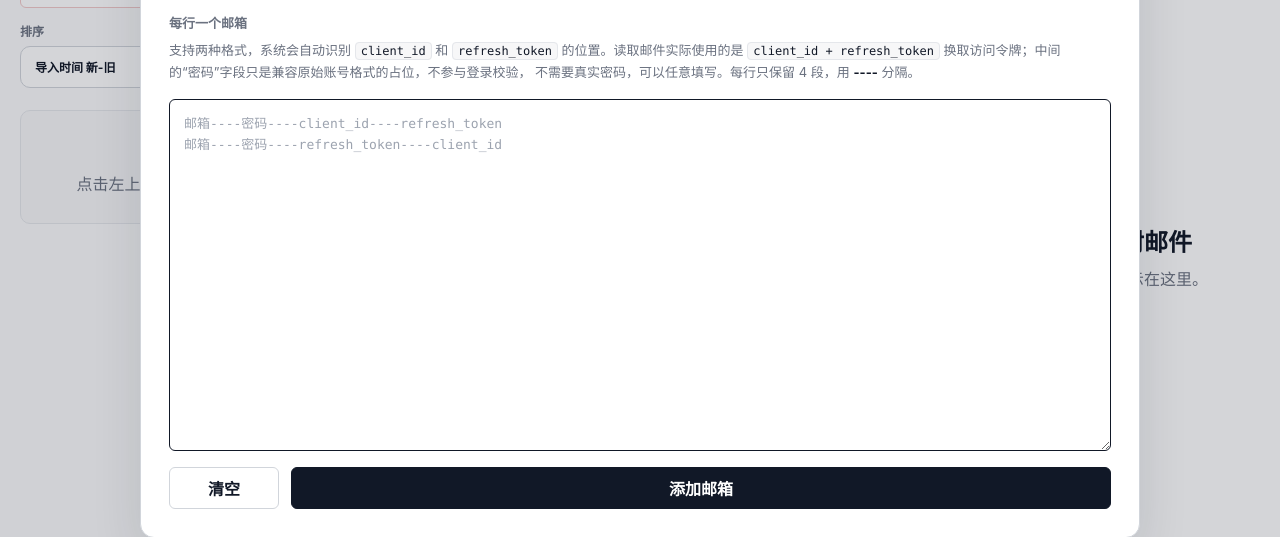
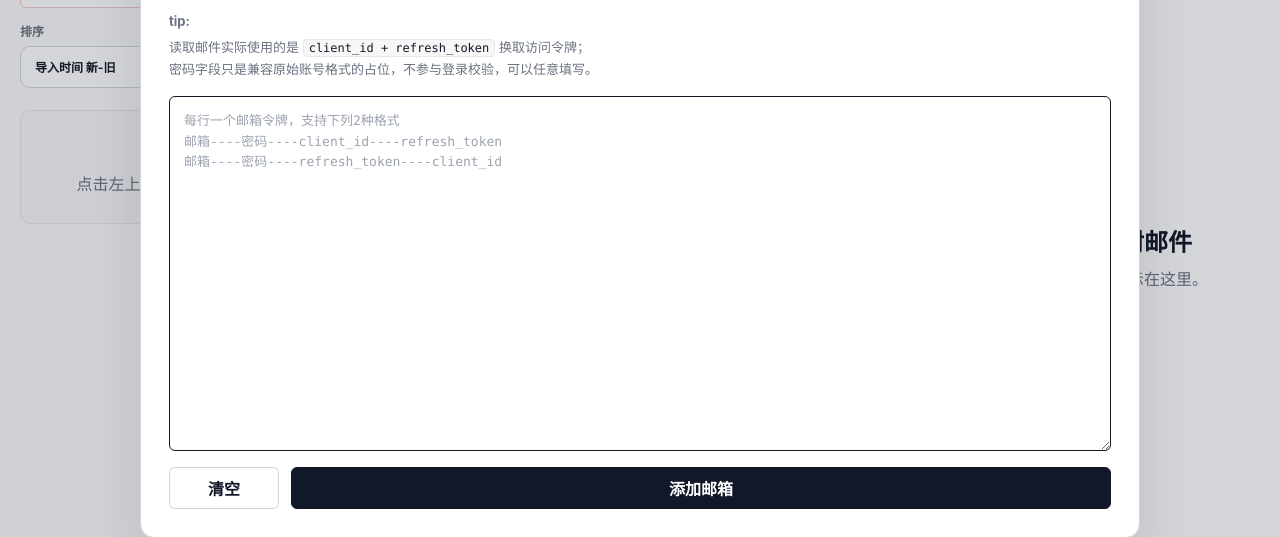
Before and after one commit to jyfdexh/Outlook-Lite, a plain HTML site: page static/index.html in a window 1280 px wide. Both pictures are taken after typing "Sample" into the empty fields and a click on the button "添加邮箱". Shown: the part 182-719 px from the top of the page. Drawn offline with Linux system fonts and the light colour scheme.

Commit message:
Update account import tips

```diff
--- a/static/index.html
+++ b/static/index.html
@@ -102,18 +102,17 @@
           <button class="modal-close" type="button" data-close-modal>×</button>
         </header>
         <div class="account-format-note">
-          <label for="account-input">每行一个邮箱</label>
+          <label for="account-input">tip:</label>
           <p>
-            支持两种格式，系统会自动识别 <code>client_id</code> 和 <code>refresh_token</code> 的位置。读取邮件实际使用的是
-            <code>client_id + refresh_token</code> 换取访问令牌；中间的“密码”字段只是兼容原始账号格式的占位，不参与登录校验，
-            不需要真实密码，可以任意填写。每行只保留 4 段，用 <strong>----</strong> 分隔。
+            读取邮件实际使用的是 <code>client_id + refresh_token</code> 换取访问令牌；<br />
+            密码字段只是兼容原始账号格式的占位，不参与登录校验，可以任意填写。
           </p>
         </div>
         <textarea
           id="account-input"
           spellcheck="false"
           autocomplete="off"
-          placeholder="邮箱----密码----client_id----refresh_token&#10;邮箱----密码----refresh_token----client_id"
+          placeholder="每行一个邮箱令牌，支持下列2种格式&#10;邮箱----密码----client_id----refresh_token&#10;邮箱----密码----refresh_token----client_id"
         ></textarea>
         <footer class="modal-actions">
           <button id="clear-accounts-button" class="ghost" type="button">清空</button>
```
